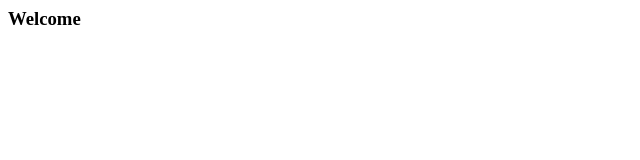
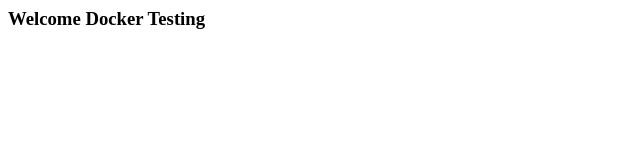
Before and after one commit to sbalamuruganaws/html, a plain HTML site: page index.html in a window 1280 px wide. Shown: the whole page, without its empty margins (0-640 px from the left). Drawn offline with Linux system fonts and the light colour scheme.

Commit message:
Auto-commit: Pushing /home/ec2-user/httpd-docker/webservicefiles/html to Docker

```diff
--- a/index.html
+++ b/index.html
@@ -1 +1 @@
-<h3>Welcome</h3>
+<h3>Welcome Docker Testing</h3>
```
